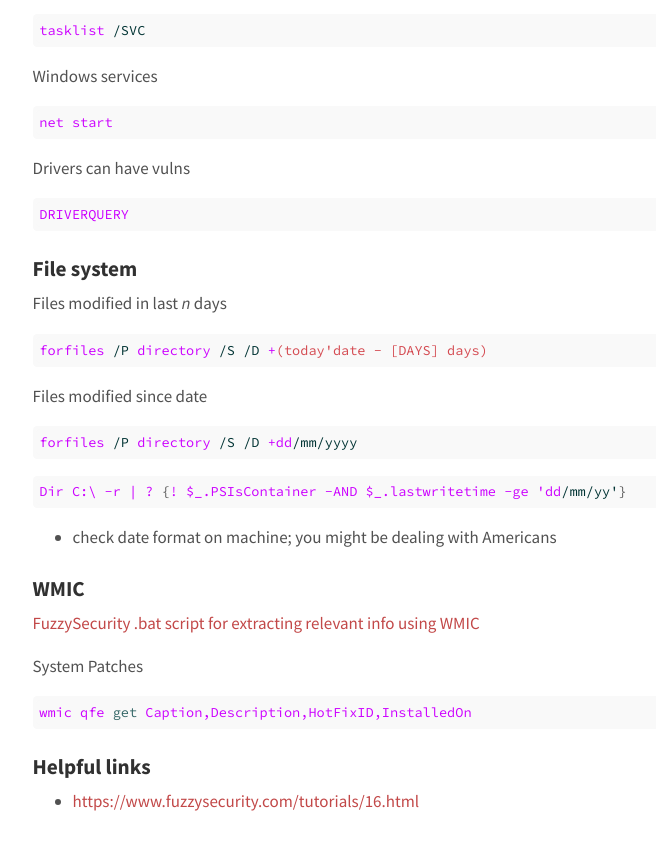
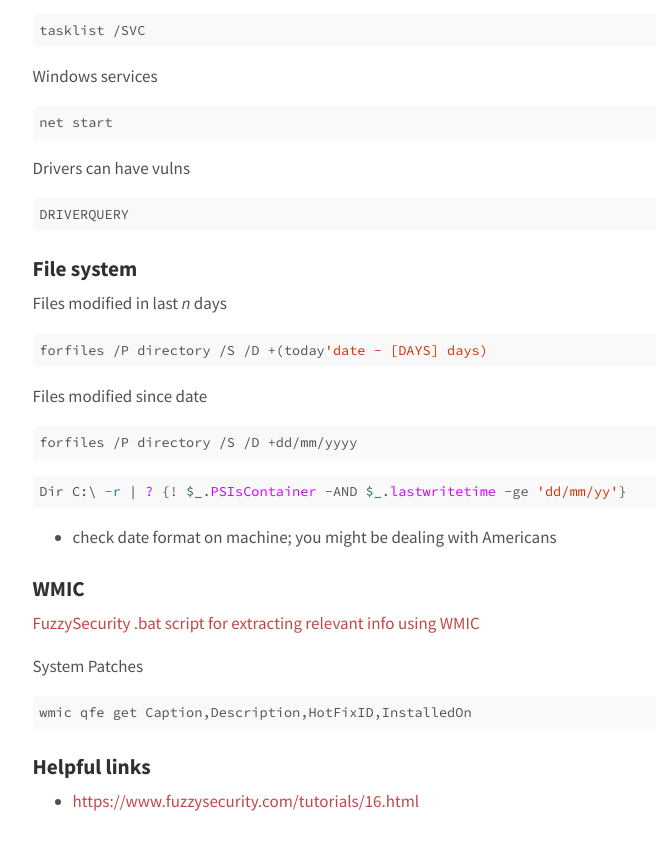
Before and after one commit to agrzeslak/cheatsheet, a Jekyll site: the page built from _topics/windows-privesc.md, in a window 1280 px wide and 900 px high, scrolled down 1224 px. Shown: the top 850 px of the window, without its empty margins (208-864 px from the left). Built offline with Jekyll 4.4.1, drawn with Linux system fonts in a browser that asks for light colours.

Commit message:
Reverted ps to powershell syntax tags

````diff
--- a/_topics/windows-privesc.md
+++ b/_topics/windows-privesc.md
@@ -13,90 +13,90 @@ tags:
 ### OS
 
 General details
-```ps
+```powershell
 systeminfo
 ```
 
-```ps
+```powershell
 hostname
 ```
 
 Our user and their permissions
-```ps
+```powershell
 echo %username%
 ```
 
-```ps
+```powershell
 net users
 ```
 
-```ps
+```powershell
 net user [USERNAME]
 ```
 
 ### Networking
 Network interfaces
-```ps
+```powershell
 ipconfig /all
 ```
 
 Routing table
-```ps
+```powershell
 route print
 ```
 
 ARP cache for all interfaces
-```ps
+```powershell
 arp -A
 ```
 
 Network connections
-```ps
+```powershell
 netstat -ano
 ```
 
 Firewall rules
-```ps
+```powershell
 netsh firewall show state
 ```
 
-```ps
+```powershell
 netsh firewall show config
 ```
 
 ### Applications
 Scheduled tasks
-```ps
+```powershell
 schtasks /query /fo LIST /v
 ```
 
 Running processes and services
-```ps
+```powershell
 tasklist /SVC
 ```
 
 Windows services
-```ps
+```powershell
 net start
 ```
 
 Drivers can have vulns
-```ps
+```powershell
 DRIVERQUERY
 ```
 
 ### File system
 Files modified in last _n_ days
-```ps
+```powershell
 forfiles /P directory /S /D +(today'date - [DAYS] days)
 ```
 
 Files modified since date
-```ps
+```powershell
 forfiles /P directory /S /D +dd/mm/yyyy
 ```
 
-```ps
+```powershell
 Dir C:\ -r | ? {! $_.PSIsContainer -AND $_.lastwritetime -ge 'dd/mm/yy'}
 ```
 - check date format on machine; you might be dealing with Americans
@@ -105,7 +105,7 @@ Dir C:\ -r | ? {! $_.PSIsContainer -AND $_.lastwritetime -ge 'dd/mm/yy'}
 [FuzzySecurity .bat script for extracting relevant info using WMIC](http://www.fuzzysecurity.com/tutorials/files/wmic_info.rar)
 
 System Patches
-```ps
+```powershell
 wmic qfe get Caption,Description,HotFixID,InstalledOn
 ```
 
````
Also changed, not shown: _topics/reverse-shells.md (+6 -6 lines).
